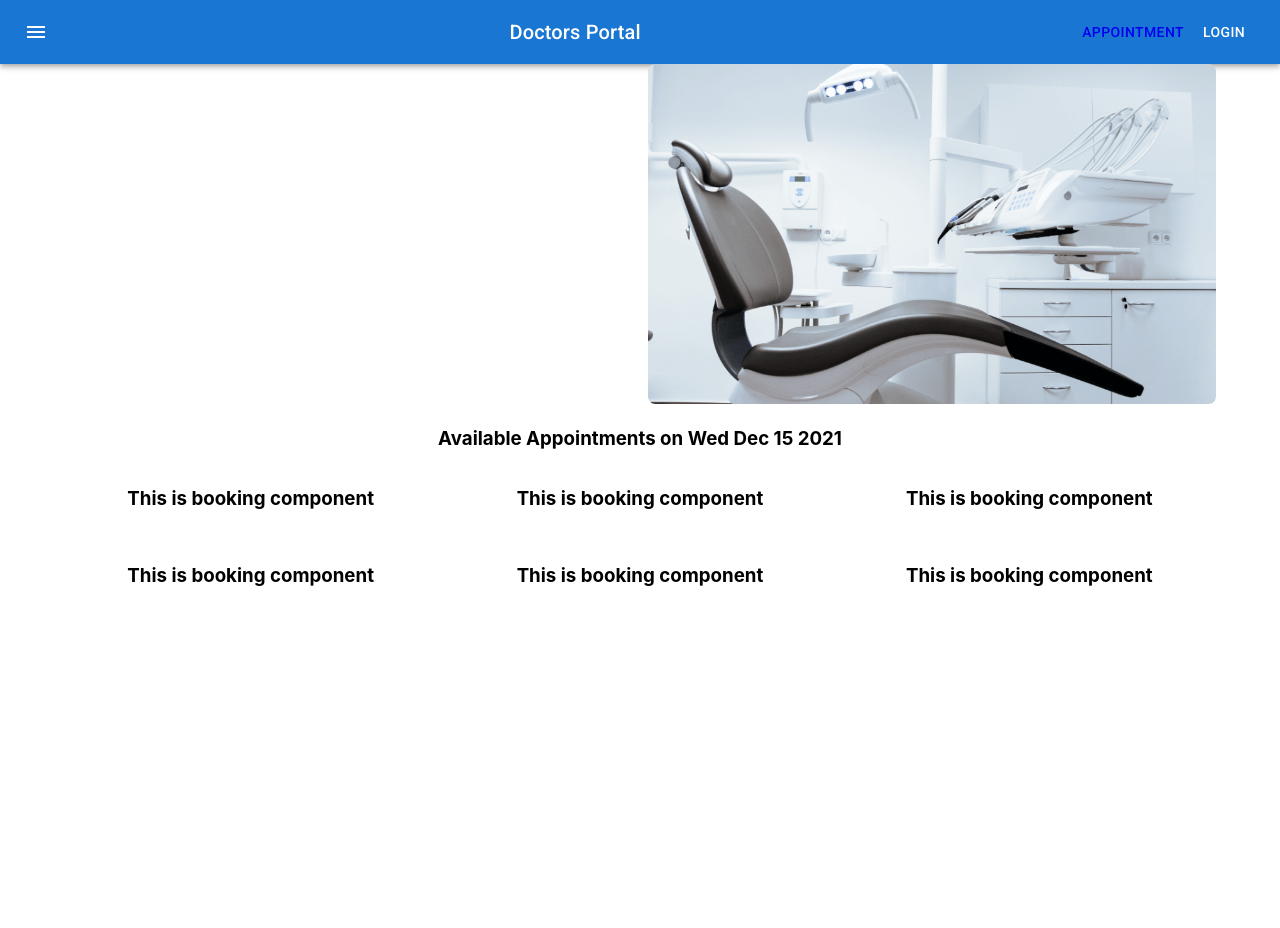
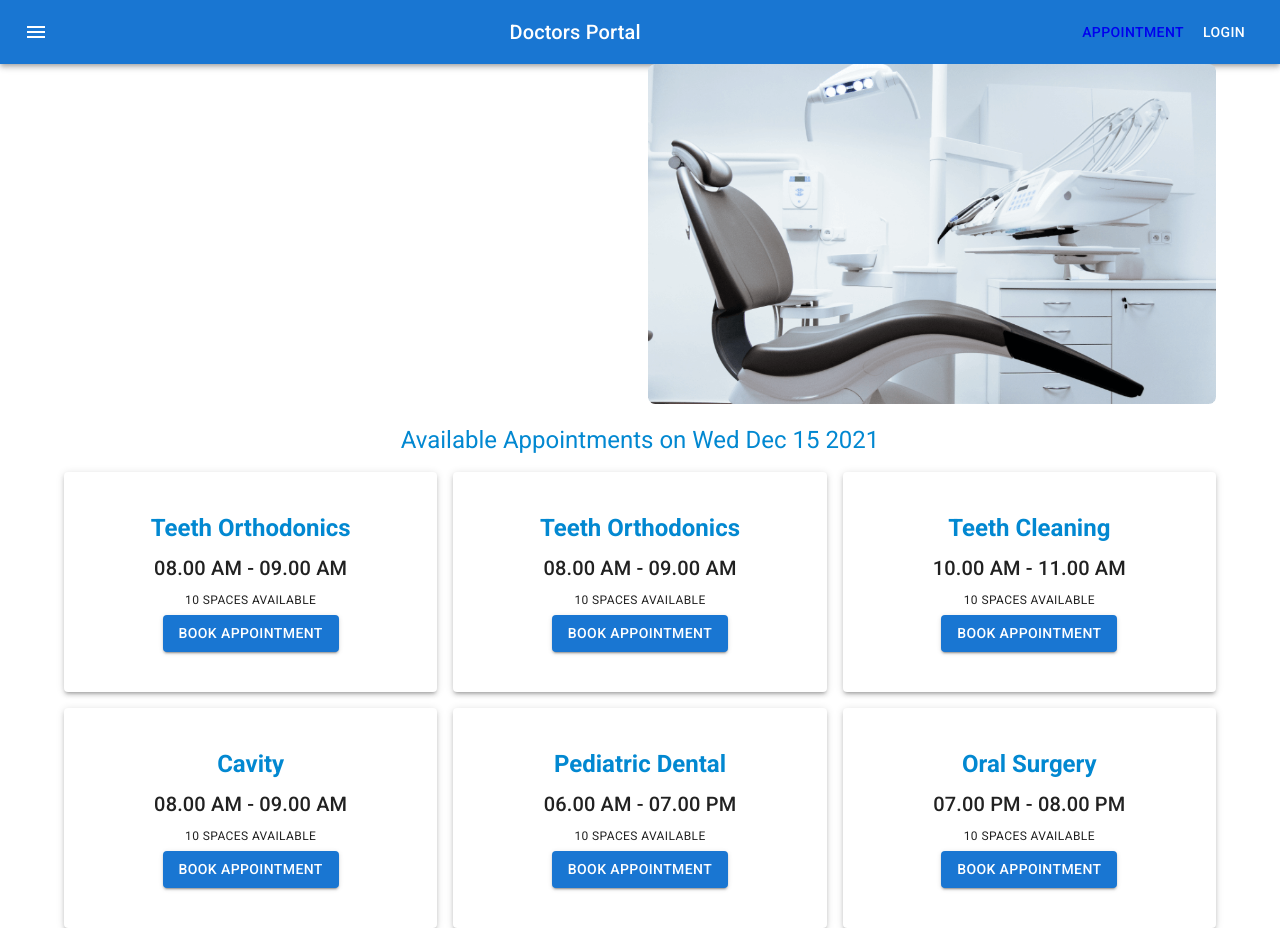
Before and after one commit to DebabrataSaha-570/Doctors-Portal-Client-notComplete, a React (Create React App) app: page /appointment in a window 1280 px wide. Before the commit the page ends 800 px from the top, so only its background shows below. Built offline with nearby package versions, Linux system fonts and the light colour scheme.

Commit message:
styled booking card using material ui paper

```diff
--- a/src/Pages/Appointment/AvailableAppointment/AvailableAppointment.js
+++ b/src/Pages/Appointment/AvailableAppointment/AvailableAppointment.js
@@ -1,8 +1,7 @@
 import React from 'react';
 import Box from '@mui/material/Box';
-import Paper from '@mui/material/Paper';
 import Grid from '@mui/material/Grid';
-import { Container } from '@mui/material';
+import { Container, Typography } from '@mui/material';
 import Booking from '../Booking/Booking';
 
 
@@ -52,7 +51,7 @@
     return (
         <Container>
 
-            <h3>Available Appointments on {date.toDateString()}</h3>
+            <Typography variant='h5' sx={{ color: 'info.main', my: 2 }}>Available Appointments on {date.toDateString()}</Typography>
 
             <Grid container spacing={2}>
                 {
@@ -61,7 +60,7 @@
 
             </Grid>
 
-        </Container>
+        </Container >
     );
 };
 
--- a/src/Pages/Appointment/Booking/Booking.js
+++ b/src/Pages/Appointment/Booking/Booking.js
@@ -1,11 +1,26 @@
 import React from 'react';
 import Grid from '@mui/material/Grid';
 
+import Paper from '@mui/material/Paper';
+import { Typography } from '@mui/material';
+import Button from '@mui/material/Button';
 const Booking = ({ booking }) => {
     const { id, name, time, space } = booking
     return (
         <Grid item xs={12} sm={2} md={4}>
-            <h3>This is booking component</h3>
+            <Paper elevation={3} sx={{ py: 5 }}>
+                <Typography sx={{ color: 'info.main', fontWeight: 600 }} variant="h5" gutterBottom component="div">
+                    {name}
+                </Typography>
+                <Typography variant="h6" gutterBottom component="div">
+                    {time}
+                </Typography>
+                <Typography variant="caption" display="block" gutterBottom>
+                    {space} SPACES AVAILABLE
+                </Typography>
+                <Button variant="contained">BOOK APPOINTMENT</Button>
+            </Paper>
+
         </Grid>
     );
 };
```
Also changed, not shown: src/Pages/Appointment/BookingModal/BookingModal.js (added, +11 -0 lines).
